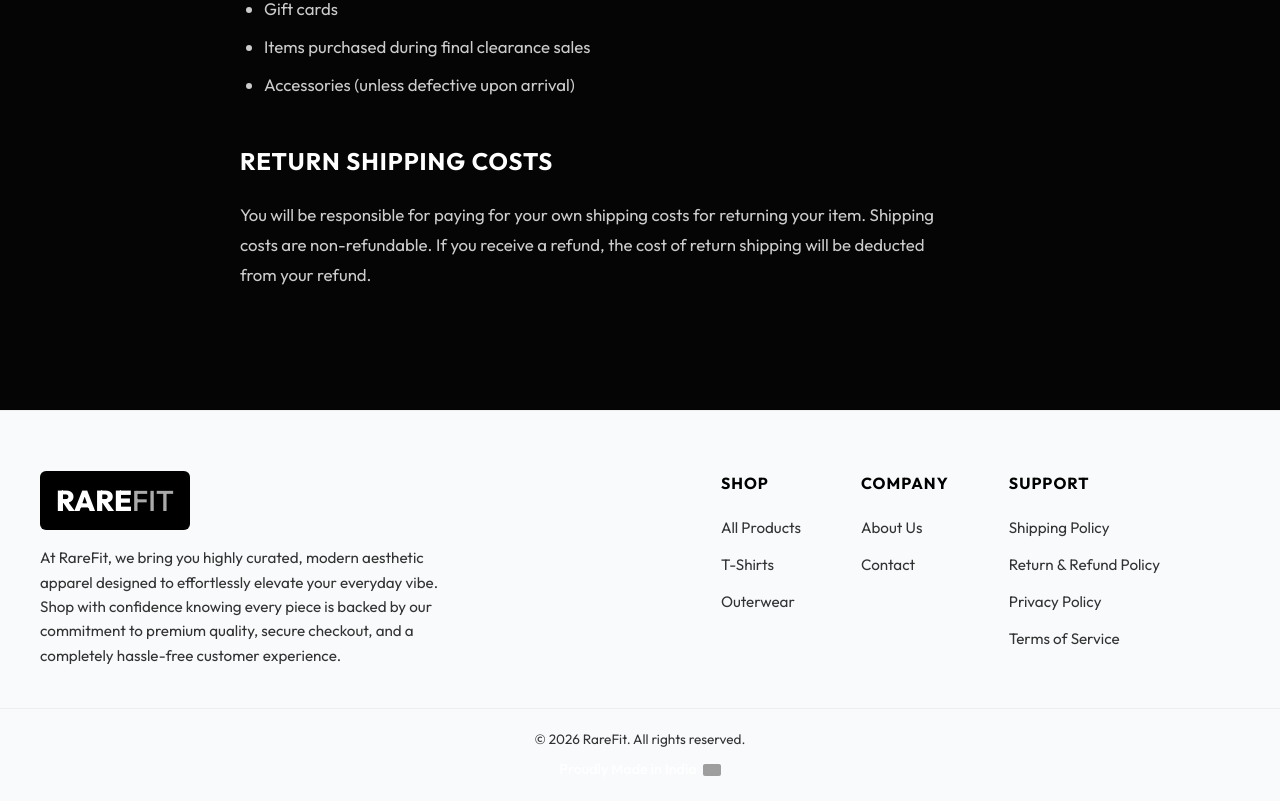
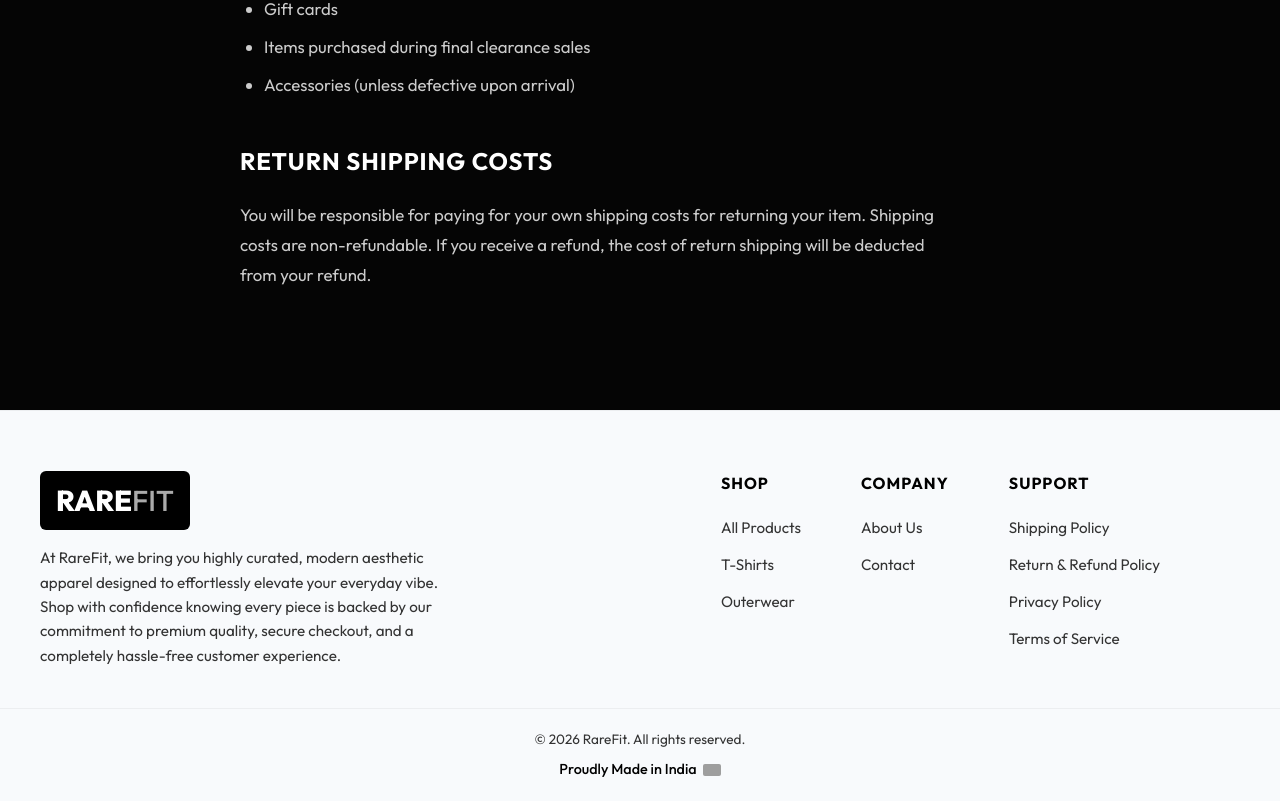
Before and after one commit to ajinkyakhairnar08-ux/RAREFIT-clothing, a React (Vite) app in the folder rarefit-ecommerce/client/: page /return-policy in a window 1280 px wide. Shown: the part 1279-2080 px from the top of the page. Built offline with nearby package versions, Linux system fonts and the light colour scheme; grey boxes are pictures that could not be loaded.

Commit message:
style: changed 'Proudly Made in India' text color to black for footer visibility

```diff
--- a/rarefit-ecommerce/client/src/components/Footer.jsx
+++ b/rarefit-ecommerce/client/src/components/Footer.jsx
@@ -44,7 +44,7 @@ const Footer = () => {
       </div>
       <div className="footer-bottom">
         <p>&copy; {new Date().getFullYear()} RareFit. All rights reserved.</p>
-        <p style={{ marginTop: '10px', fontSize: '0.9rem', color: '#fff', fontWeight: '500', display: 'flex', alignItems: 'center', justifyContent: 'center', gap: '6px' }}>
+        <p style={{ marginTop: '10px', fontSize: '0.9rem', color: '#000', fontWeight: '500', display: 'flex', alignItems: 'center', justifyContent: 'center', gap: '6px' }}>
           Proudly Made in India <img src="https://upload.wikimedia.org/wikipedia/en/4/41/Flag_of_India.svg" alt="India Flag" style={{ width: '18px', height: '12px', borderRadius: '2px' }} />
         </p>
       </div>
```
